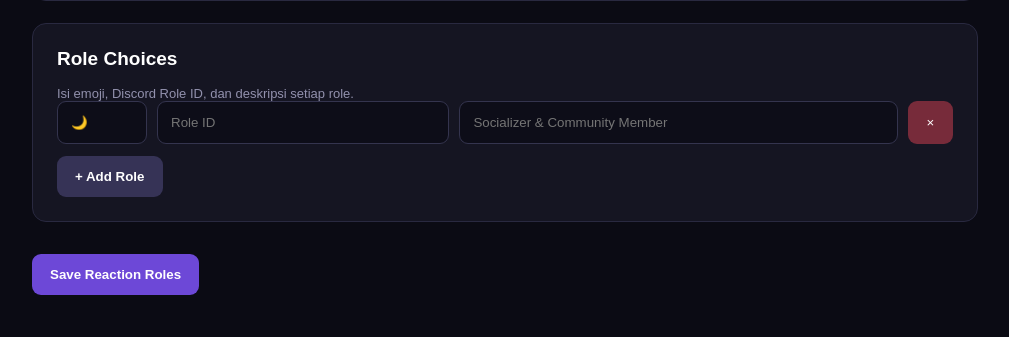
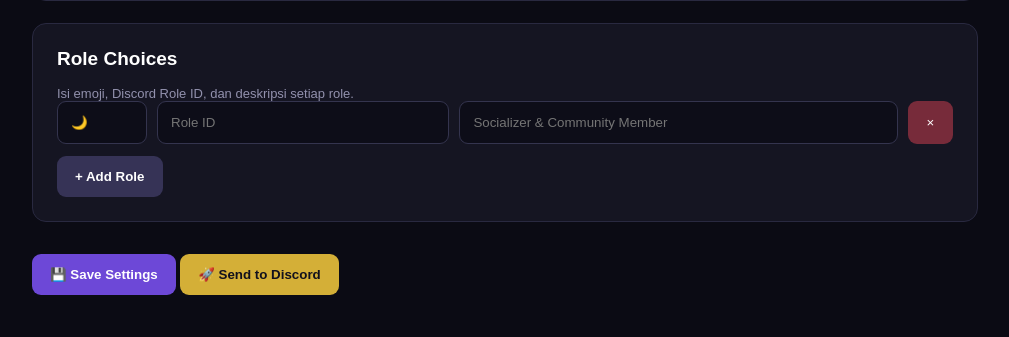
Before and after one commit to nashgouren-hue/everlight-world, a Flask app: page /reaction-roles in a window 1280 px wide. Shown: the part 757-1094 px from the top of the page, without its empty margins (260-1269 px from the left). Run offline with Flask 3, Linux system fonts and the light colour scheme.

Commit message:
Complete reaction roles dashboard form

```diff
--- a/templates/reaction_roles.html
+++ b/templates/reaction_roles.html
@@ -210,10 +210,28 @@
 
        {% if request.args.get("saved") %}
     <div class="success">
-                Pengaturan Reaction Roles berhasil disimpan.
+        ✅ Pengaturan Reaction Roles berhasil disimpan.
     </div>
 {% endif %}
 
+{% if request.args.get("sent") %}
+    <div class="success">
+        ✅ Reaction Roles berhasil dikirim ke Discord.
+    </div>
+{% endif %}
+
+{% if request.args.get("error") %}
+    <div
+        class="success"
+        style="
+            color: #ffd1d1;
+            background: #3a171d;
+            border-color: #a43b4b;
+        "
+    >
+        ❌ {{ request.args.get("error") }}
+    </div>
+{% endif %}
         <form method="POST">
             <section class="card">
                 <h2>Message Settings</h2>
@@ -280,12 +298,55 @@
                 </div>
 
                 <div id="role-list">
+    {% set saved_roles = settings.get("roles", []) %}
+
+    {% if saved_roles %}
+        {% for item in saved_roles %}
+            <div class="role-row">
+                <input
+                    name="role_emoji"
+                    value="{{ item.get('emoji', '') }}"
+                    placeholder="🌙"
+                >
+
+                <input
+                    name="role_id"
+                    value="{{ item.get('role_id', '') }}"
+                    placeholder="Role ID"
+                >
+
+                <input
+                    name="role_description"
+                    value="{{ item.get('description', '') }}"
+                    placeholder="Role description"
+                >
+
+                <button
+                    class="delete-button"
+                    type="button"
+                    onclick="removeRole(this)"
+                >
+                    ×
+                </button>
+            </div>
+        {% endfor %}
+    {% else %}
         <div class="role-row">
             <input name="role_emoji" placeholder="🌙">
             <input name="role_id" placeholder="Role ID">
-                        <input name="role_description" placeholder="Socializer & Community Member">
-                        <button class="delete-button" type="button" onclick="removeRole(this)">×</button>
+            <input
+                name="role_description"
+                placeholder="Socializer & Community Member"
+            >
+            <button
+                class="delete-button"
+                type="button"
+                onclick="removeRole(this)"
+            >
+                ×
+            </button>
         </div>
+    {% endif %}
 </div>
 
                 <button class="add-button" type="button" onclick="addRole()">
@@ -293,8 +354,23 @@
                 </button>
             </section>
 
-            <button class="save-button" type="submit">
-                Save Reaction Roles
+            <button
+    class="save-button"
+    type="submit"
+    name="action"
+    value="save"
+>
+    💾 Save Settings
+</button>
+
+<button
+    class="save-button"
+    type="submit"
+    name="action"
+    value="send"
+    style="background: #d4af37; color: #11111d;"
+>
+    🚀 Send to Discord
 </button>
         </form>
     </main>
```
Lines whose indentation alone changed are shown as unchanged.
